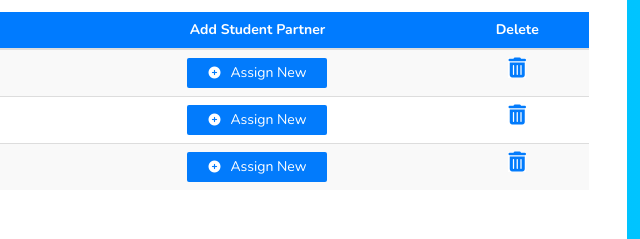
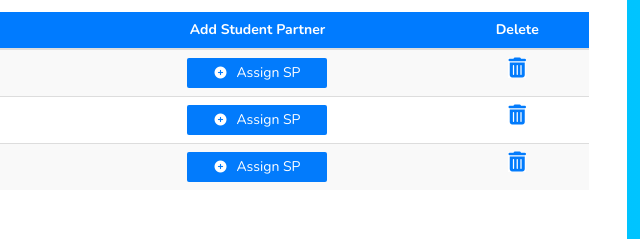
Before and after one commit to Amankumar-bit/wecbrtesting, a plain HTML site: page index.html in a window 1280 px wide. Shown: the part 199-438 px from the top of the page, 583-1223 px from the left. Drawn offline with nearby package versions, Linux system fonts and the light colour scheme.

Commit message:
Update index.html

```diff
--- a/index.html
+++ b/index.html
@@ -119,7 +119,7 @@
                             </form>
                         </div>
                         <div class="modal-footer">
-                            <button type="button" class="btn btn-primary" id="addstyle">ADD</button>
+                            <button type="button" class="btn btn-primary" id="addstyle">SUBMIT</button>
                         </div>
                         </div>
                     </div>
@@ -148,7 +148,7 @@
                                 <td>group no 1</td>
                                 <td id="link">group link 1</a></td>
                                 <td>
-                                <button id="aspbun"><i class="fa fa-plus-circle" style="font-size: 12px;" aria-hidden="true"></i>Assign New</button>
+                                <button id="aspbun"><i class="fa fa-plus-circle" style="font-size: 12px;" aria-hidden="true"></i>Assign SP</button>
                                 </td>
                                 <td style="text-align: center;"><i class="fa fa-trash" aria-hidden="true" id="deleteicon"></i>
                                 </td>
@@ -159,7 +159,7 @@
                                 <td>group no 2</td>
                                 <td id="link">group link 2</a></td>
                                 <td>
-                                <button id="aspbun"><i class="fa fa-plus-circle" style="font-size: 12px;" aria-hidden="true"></i>Assign New</button>
+                                <button id="aspbun"><i class="fa fa-plus-circle" style="font-size: 12px;" aria-hidden="true"></i>Assign SP</button>
                                 </td>
                                 <td style="text-align: center;"><i class="fa fa-trash" aria-hidden="true" id="deleteicon"></i>
                                 </td>
@@ -170,7 +170,7 @@
                                 <td>group no 3</td>
                                 <td id="link">group link 3</a></td>
                                 <td>
-                                <button id="aspbun"><i class="fa fa-plus-circle" style="font-size: 12px;" aria-hidden="true"></i>Assign New</button>
+                                <button id="aspbun"><i class="fa fa-plus-circle" style="font-size: 12px;" aria-hidden="true"></i>Assign SP</button>
                                 </td>
                                 <td style="text-align: center;"><i class="fa fa-trash" aria-hidden="true" id="deleteicon"></i>
                                 </td>
```
